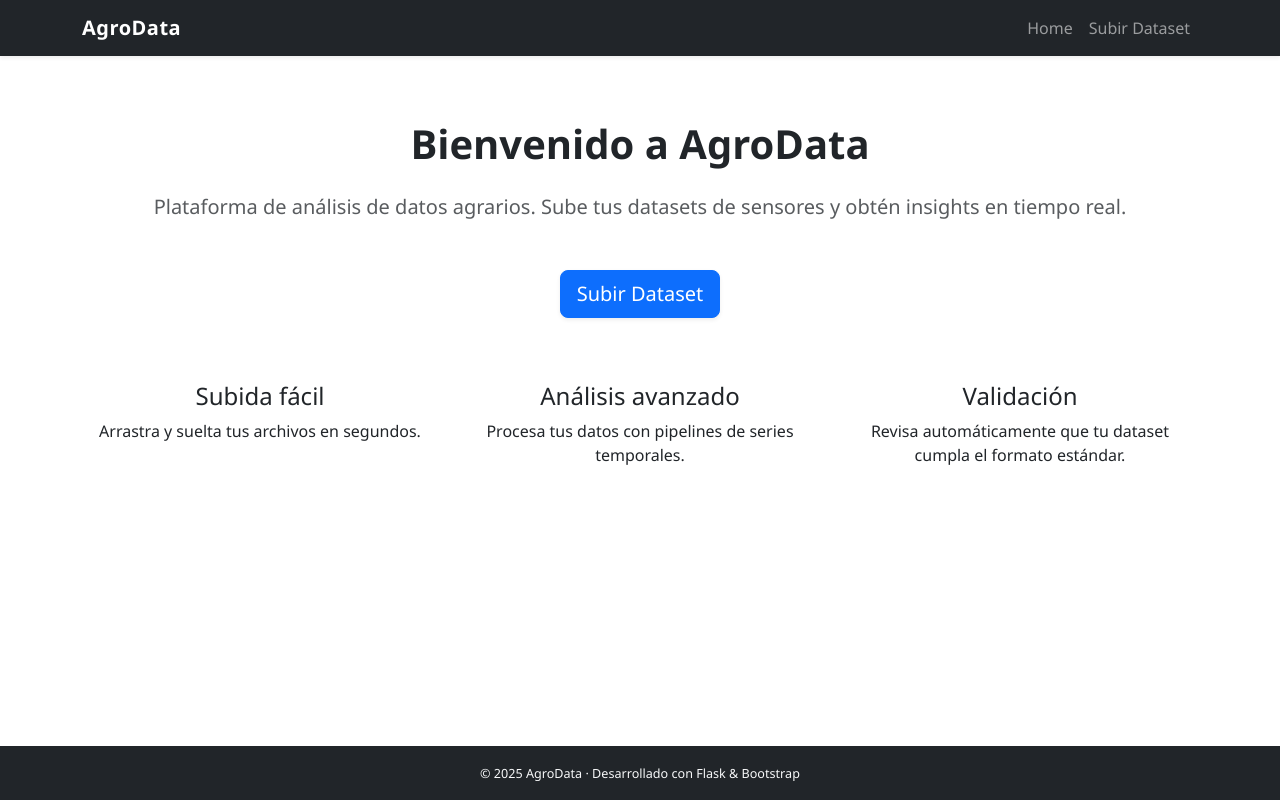
After one commit to rodrigocastroviejo/Optimizacion-de-Riego-Deficitario-Controlado-en-cultivos-Le-osos-Mediante-Machine-Learning, a Flask app: template my_flask_app/app/templates/index.html in a window 1280 px wide. The commit adds this page. Run offline with Flask 3, Linux system fonts and the light colour scheme; the template is opened without the code that fills it, so the values that code supplies are empty.

Commit message:
Creación templates HTML/Jinja2 + docker-compose.yml
* Añadidas páginas base con Jinja2 (`base.html`, `index.html`, `upload.html`) y estilos Bootstrap.
* Corregido endpoint en navbar (`url_for`).
* Configurado Docker Compose para desarrollo con *hot reload*.

```diff
--- /dev/null
+++ b/my_flask_app/app/static/style.css
@@ -0,0 +1,15 @@
+body {
+  font-family: 'Segoe UI', Roboto, sans-serif;
+}
+
+.navbar-brand {
+  font-weight: 700; letter-spacing: 0.5px;
+}
+
+footer {
+  font-size: 0.9rem;
+}
+
+.card {
+  border-radius: 0.75rem;
+}
--- a/my_flask_app/app/templates/base.html
+++ b/my_flask_app/app/templates/base.html
@@ -1,25 +1,66 @@
 <!doctype html>
 <html lang="es">
   <head>
-    <meta charset="UTF-8">
-    <title>{% block title %}Mi app agraria{% endblock %}</title>
+    <meta charset="utf-8">
+    <meta name="viewport" content="width=device-width, initial-scale=1">
+    <title>{% block title %}Mi App Agraria{% endblock %}</title>
+    <!-- Bootstrap 5 CSS -->
+    <link href="https://cdn.jsdelivr.net/npm/bootstrap@5.3.2/dist/css/bootstrap.min.css" rel="stylesheet">
+    <!-- Estilos propios -->
+    <link rel="stylesheet" href="{{ url_for('static', filename='style.css') }}">
   </head>
-<body>
-    <nav>
-        <a href="{{ url_for('main.index') }}">Inicio</a>
+  <body class="d-flex flex-column min-vh-100">
+
+    <!-- Navbar -->
+    <nav class="navbar navbar-expand-lg navbar-dark bg-dark shadow-sm">
+      <div class="container">
+        <a class="navbar-brand fw-bold" href="{{ url_for('main.index') }}">AgroData</a>
+        <button class="navbar-toggler" type="button" data-bs-toggle="collapse" data-bs-target="#navbarNav"
+                aria-controls="navbarNav" aria-expanded="false" aria-label="Toggle navigation">
+          <span class="navbar-toggler-icon"></span>
+        </button>
+        <div class="collapse navbar-collapse" id="navbarNav">
+          <ul class="navbar-nav ms-auto">
+            <li class="nav-item">
+              <a class="nav-link {% if request.endpoint == 'main.index' %}active{% endif %}" href="{{ url_for('main.index') }}">Home</a>
+            </li>
+            <li class="nav-item">
+              <a class="nav-link {% if request.endpoint == 'main.upload_file' %}active{% endif %}" href="{{ url_for('main.upload_file') }}">Subir Dataset</a>
+            </li>
+          </ul>
+        </div>
+      </div>
     </nav>
-    <main>
+
+    <!-- Mensajes flash -->
+    <div class="container mt-3">
       {% with messages = get_flashed_messages() %}
         {% if messages %}
-            <ul>
+          <div class="alert alert-info alert-dismissible fade show" role="alert">
             {% for message in messages %}
-              <li>{{ message }}</li>
+              <div>{{ message }}</div>
             {% endfor %}
-            </ul>
+            <button type="button" class="btn-close" data-bs-dismiss="alert" aria-label="Close"></button>
+          </div>
         {% endif %}
       {% endwith %}
+    </div>
 
+    <!-- Contenido dinámico -->
+    <main class="flex-fill">
+      <div class="container py-5">
         {% block content %}{% endblock %}
+      </div>
     </main>
+
+    <!-- Footer -->
+    <footer class="bg-dark text-light py-3 mt-auto">
+      <div class="container text-center">
+        <small>&copy; 2025 AgroData · Desarrollado con Flask & Bootstrap</small>
+      </div>
+    </footer>
+
+    <!-- Bootstrap JS -->
+    <script src="https://cdn.jsdelivr.net/npm/bootstrap@5.3.2/dist/js/bootstrap.bundle.min.js"></script>
   </body>
 </html>
--- /dev/null
+++ b/my_flask_app/app/templates/index.html
@@ -0,0 +1,31 @@
+{% extends "base.html" %}
+{% block title %}Home - AgroData{% endblock %}
+
+{% block content %}
+<div class="text-center">
+  <h1 class="fw-bold mb-4">Bienvenido a AgroData</h1>
+  <p class="lead text-muted mb-5">
+    Plataforma de análisis de datos agrarios. Sube tus datasets de sensores y obtén insights en tiempo real.
+  </p>
+  <a href="{{ url_for('main.upload_file') }}" class="btn btn-primary btn-lg shadow-sm">Subir Dataset</a>
+</div>
+
+<!-- Sección de características -->
+<div class="row mt-5">
+  <div class="col-md-4 text-center mb-4">
+    <i class="bi bi-upload fs-1 text-primary"></i>
+    <h4 class="mt-3">Subida fácil</h4>
+    <p>Arrastra y suelta tus archivos en segundos.</p>
+  </div>
+  <div class="col-md-4 text-center mb-4">
+    <i class="bi bi-graph-up-arrow fs-1 text-success"></i>
+    <h4 class="mt-3">Análisis avanzado</h4>
+    <p>Procesa tus datos con pipelines de series temporales.</p>
+  </div>
+  <div class="col-md-4 text-center mb-4">
+    <i class="bi bi-shield-check fs-1 text-warning"></i>
+    <h4 class="mt-3">Validación</h4>
+    <p>Revisa automáticamente que tu dataset cumpla el formato estándar.</p>
+  </div>
+</div>
+{% endblock %}
```
Also changed, not shown: my_flask_app/app/__init__.py (+11 -4 lines), my_flask_app/app/templates/upload.html (added, +17 -0 lines), my_flask_app/docker-compose.yml (added, +15 -0 lines), 1 other file. Lines whose indentation alone changed are shown as unchanged.
